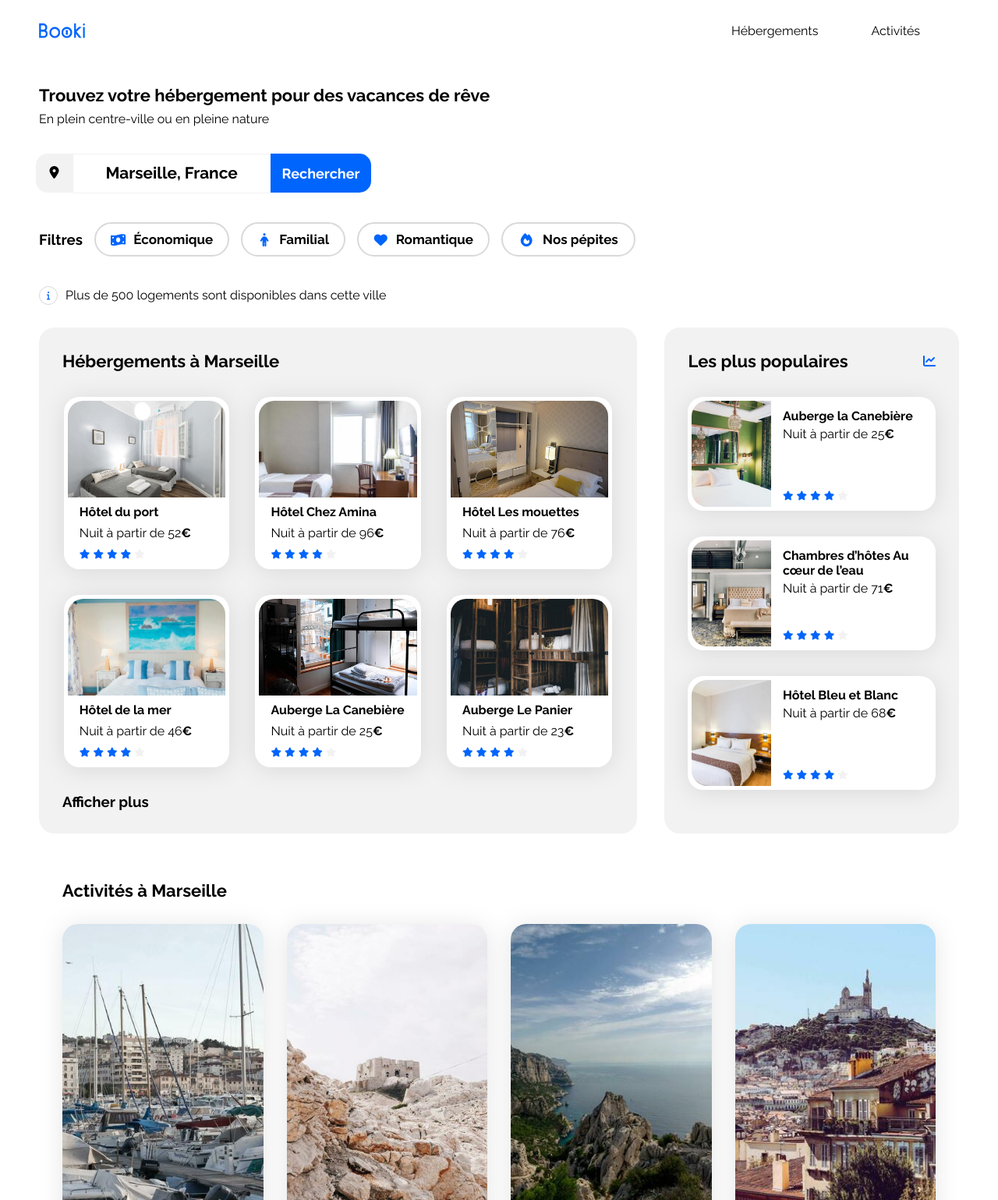
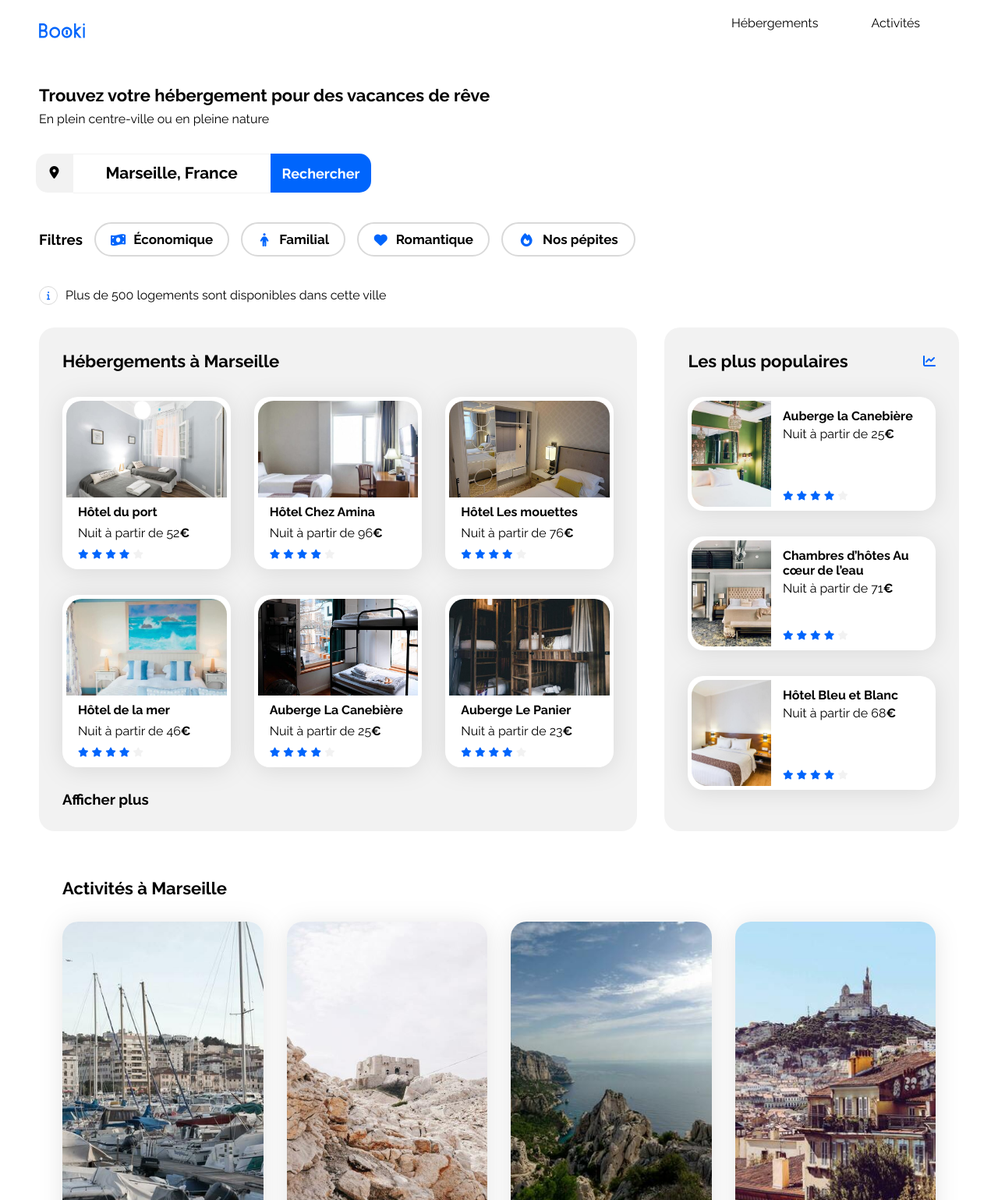
Before and after one commit to KarimTIdev/Projet-Booki, a plain HTML site: page Booki/index.html in a window 1280 px wide. Shown: the top 1539 px of the page at 78% size. Drawn offline with Linux system fonts and the light colour scheme.

Commit message:
Add files via upload
update index.html
optimization style.css

```diff
--- a/Booki/css/style.css
+++ b/Booki/css/style.css
@@ -10,10 +10,6 @@
 .logo {
     padding: 0%;
     width: 5%;
-}
-
-li {
-  	cursor: pointer;
 }
 
 :root {
@@ -35,6 +31,7 @@ body {
 .main-container {
   	width: 100%;
   	max-width: 1440px;
+    min-width: 1025px;
   	padding: 0 50px;
   	box-sizing: border-box;
 }
@@ -79,34 +76,33 @@ header img {
   	width: 200px;
   	padding: 30px 50px;
 }
-nav ul {
+nav {
   	display: flex;
   	justify-content: space-between;
   	padding: 0 50px;
   	gap: 68px;
+    align-self: start;
 }
-nav li {
-  	position: relative;
-  	transition: 0.3s ease;
+
+nav a {
+  	padding-top: 20px;
 }
-nav li:hover:before {
-  	content: "";
-  	width: 100%;
-  	height: 2px;
-  	position: absolute;
-  	background: #0065fc;
-  	transform: translateY(-30px);
-  	color: #0065fc;
+
+nav a:hover {
+border-top: 2px solid var(--main-color);
+padding-top: 18px;
 }
+
 a {
-  	text-decoration: none;
-  	color: #000000;
+    text-decoration: none;
+    color: var(--color-text);
 }
 a:hover {
-  	color: #0065fc;
-  	font-weight: bold;
+    color: var(--main-color);
+    font-weight: bold;
 }
-.btn-nav .link-footer .par-site {
+
+.link-footer {
   	font-size: 16px;
   	font-weight: 400;
   	line-height: 18px;
@@ -150,12 +146,12 @@ h1 {
   	width: 362px;
   	height: 50px;
   	align-items: center;
-  	border: 1px solid #f2f2f2;
+  	border: 1px solid var(--main-bg-color);
   	border-radius: 15px;
   	margin-left: 30px;
 }
 .iconsize {
-  	background-color: #f2f2f2;
+  	background-color: var(--main-bg-color);
   	width: 50px;
   	height: 50px;
   	border: none;
@@ -164,11 +160,11 @@ h1 {
 }
 .iconsize .fa-location-dot {
   	text-align: center;
-  	color: #000000;
+  	color: var(--color-text);
 	}
 .recherche {
   	border-top: 1px solid #f2f2f2;
-  	border-bottom: 1px solid #f2f2f2;
+  	border-bottom: 1px solid var(--main-bg-color);
   	border-left: none;
   	border-right: none;
 }
@@ -204,7 +200,7 @@ input,
 button {
   	height: 50px;
   	border: none;
-  	background: #0065fc;
+  	background: var(--main-color);
   	color: white;
   	padding: 10px 15px;
   	border-radius: 0 15px 15px 0;
@@ -293,13 +289,12 @@ button {
   	justify-content: space-between;
   	align-items: center;
 }
-.hebergements-cards1,
-.hebergements-cards2 {
+.hebergements-cards {
   	display: flex;
   	justify-content: space-around;
 	gap: 30px;
 }
-.hebergements-cards1 .card {
+.hebergements-cards .card {
   	/* width: 100%;
   	min-height: 225px;
   	border-top-left-radius: 20px;
@@ -307,44 +302,30 @@ button {
 	display: flex;
 	flex-direction: column;
 	margin-top: 33px;
-	width: 30%;
-}
-.hebergements-cards2 .card {
-	width: 100%;
-	display: flex;
-	flex-direction: column;
-	margin-top: 33px;
-	width: 30%;
-	margin-bottom: 33px;
+	width: calc( ( 100% - 60px ) / 3 );
 }
 
-.hebergements-cards1 img {
+.hebergements-cards img {
 	width: 100%;
 	height: 124px;
 	border-top-left-radius: 20px;
 	border-top-right-radius: 20px;
 	object-fit: cover;
 }
-.hebergements-cards2 img {
-	width: 100%;
-	height: 124px;
-	border-top-left-radius: 20px;
-	border-top-right-radius: 20px;
-}
-.hebergements-cards1 .card-content {
+
+.hebergements-cards .card-content {
 	display: flex;
 	flex-direction: column;
+    flex-wrap: wrap;
 	gap: 8px;
 	padding: 0 15px;
 	margin: 5px 0;
 }
-.hebergements-cards2 .card-content {
-  	display: flex;
-	flex-direction: column;
-	gap: 8px;
-	padding: 0 15px;
-	margin: 5px 0;
+
+.afficher-plus {
+    margin-top: 30px;
 }
+
 /****** Section Activités ***********/
 .Activites {
 	display: flex;
--- a/Booki/index.html
+++ b/Booki/index.html
@@ -20,10 +20,8 @@
         <header>
             <img class="logo" src="images/logo/Booki.png" alt="Logo Booki">
             <nav>
-                <ul>
-                    <li class="btn-nav"><a href="#hebergement-anchor">Hébergements</a></li>
-                    <li class="btn-nav"><a href="#activites-anchor">Activités</a></li>
-                </ul>
+                <a href="#hebergement-anchor">Hébergements</a>
+                <a href="#activites-anchor">Activités</a>
             </nav>
         </header>
         <main>
@@ -69,7 +67,7 @@
                     <div class="hebergements-title">
                         <h2 class="section-title" id="hebergement-anchor">Hébergements à Marseille</h2>
                     </div>
-                    <div class="hebergements-cards1">
+                    <div class="hebergements-cards">
                         <article class="card">
                             <a href="#"><img src="images/hebergements/fred-kleber.jpg" alt="Chambre climatisée avec 2 lits simples et 1 grande fenêtre">
                                 <div class="card-content">
@@ -122,7 +120,7 @@
                             </a>
                         </article>
                     </div>
-                    <div class="hebergements-cards2">
+                    <div class="hebergements-cards">
                         <article class="card">
                             <a href="#"><img src="images/hebergements/annie-spratt.jpg" alt="Chambre avec lit double et ambiance mer">
                                 <div class="card-content">
@@ -175,9 +173,7 @@
                             </a>
                         </article>
                     </div>
-                    <div class="hebergement-afficher-plus">
-                        <h3 class="section-afficher-plus"><a href="#">Afficher plus</a></h3>
-                    </div>
+                        <h3 class="afficher-plus"><a href="#">Afficher plus</a></h3>
                 </section>
                 <section class="populaires">
                     <div class="populaires-title">
```
